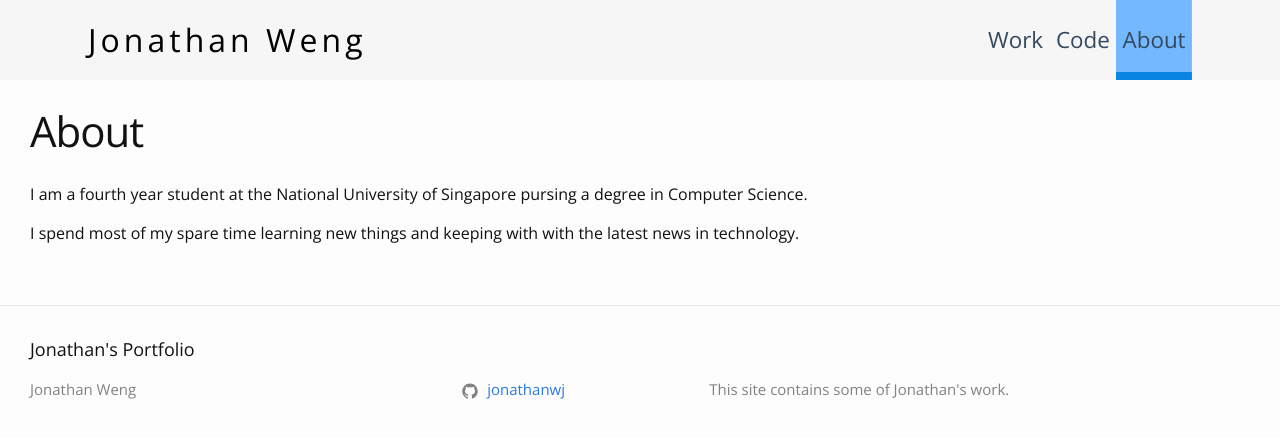
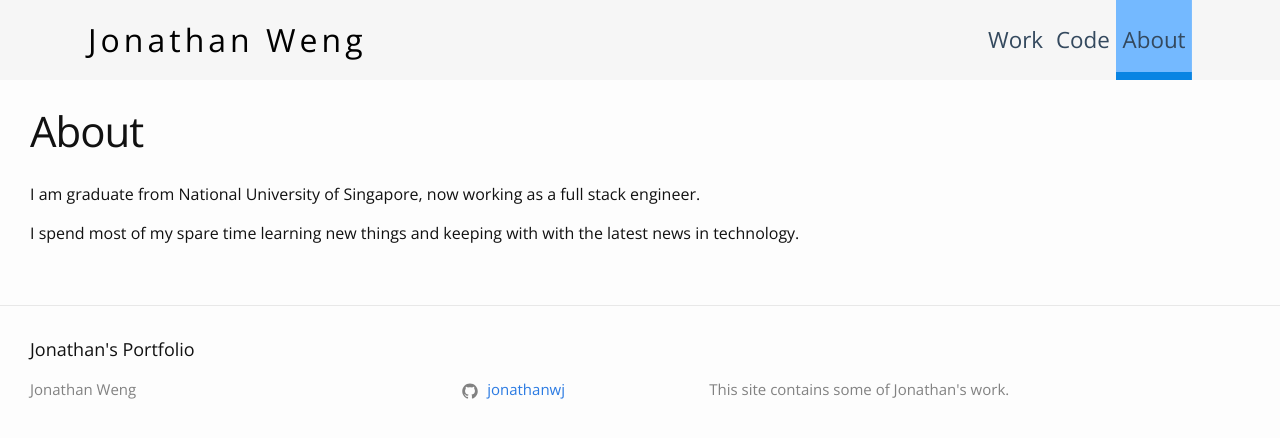
Before and after one commit to jonathanwj/portfolio, a Jekyll site: the page built from about.md, in a window 1280 px wide. Shown: the top 438 px of the page. Built offline with Jekyll 4.4.1, drawn with Linux system fonts in a browser that asks for light colours; nearby versions of some CDN libraries.

Commit message:
Update about.md

```diff
--- a/about.md
+++ b/about.md
@@ -5,6 +5,6 @@ permalink: /about/
 order: 3
 ---
 
-I am a fourth year student at the National University of Singapore pursing a degree in Computer Science.
+I am graduate from National University of Singapore, now working as a full stack engineer.
 
 I spend most of my spare time learning new things and keeping with with the latest news in technology.
```
